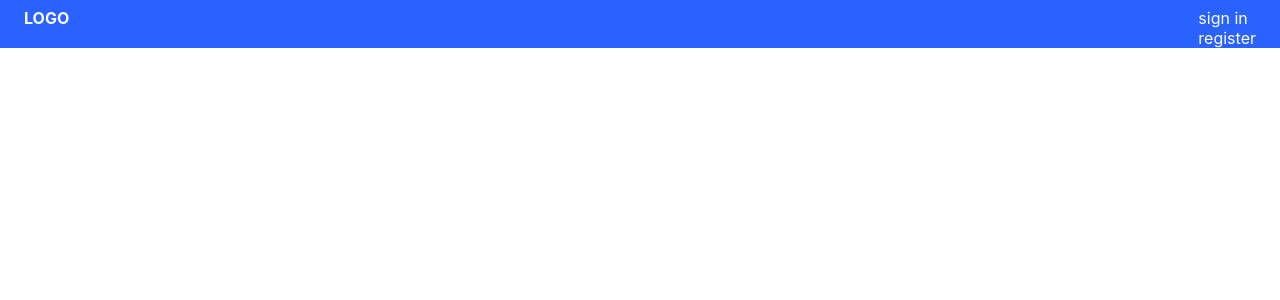
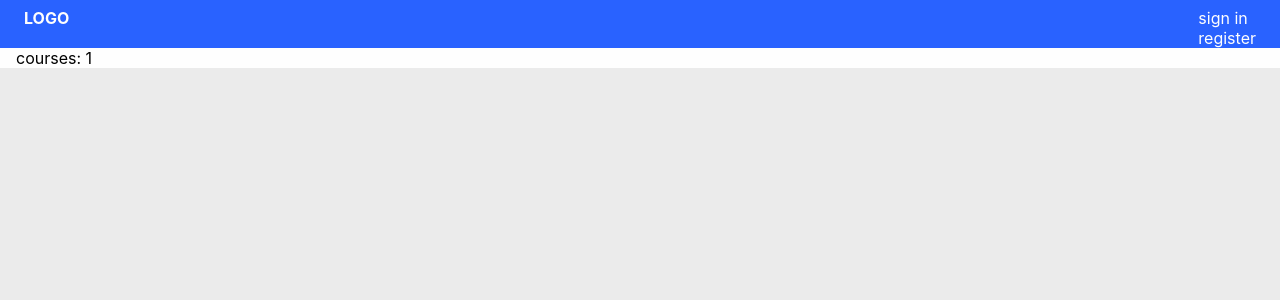
Before and after one commit to minhoyooDEV/myno_lms, a Next.js app: page /courses/1 in a window 1280 px wide. Shown: the top 300 px of the page. Built offline with nearby package versions, Linux system fonts and the light colour scheme.

Commit message:
[update] update pages

```diff
--- a/pages/_app.tsx
+++ b/pages/_app.tsx
@@ -1,5 +1,6 @@
 import type { AppProps /*, AppContext */ } from 'next/app';
 import { ThemeProvider } from 'styled-components';
+import { Main } from '../components/base/main';
 import Header from '../components/header';
 import { basicTheme } from '../configs/themes';
 import '../styles/globals.css';
@@ -8,7 +9,9 @@ function App({ Component, pageProps }: AppProps) {
 	return (
 		<ThemeProvider theme={basicTheme}>
 			<Header />
-			<Component {...pageProps} />
+			<Main>
+				<Component {...pageProps} />
+			</Main>
 		</ThemeProvider>
 	);
 }
--- a/pages/courses/[id].tsx
+++ b/pages/courses/[id].tsx
@@ -1,13 +1,14 @@
 // courses/[id].tsx
 
 import { useRouter } from 'next/router';
+import { Container } from '../../components/base/container';
 
 interface CourseProp {}
 const Course = ({}: CourseProp) => {
 	const router = useRouter();
 	const { id } = router.query;
 
-	return <div>courses: {id}</div>;
+	return <Container>courses: {id}</Container>;
 };
 
 export default Course;
--- a/pages/courses/index.tsx
+++ b/pages/courses/index.tsx
@@ -1,7 +1,7 @@
 // courses/index.tsx
 import { NextPageContext } from 'next';
 import styled from 'styled-components';
-import { Container } from '../../components/container';
+import { Container } from '../../components/base/container';
 import CourseListItem from '../../components/course/course-list-item';
 import { Course } from '../../model/course';
 import mediaquery from '../../utiles/mediaquery';
```
